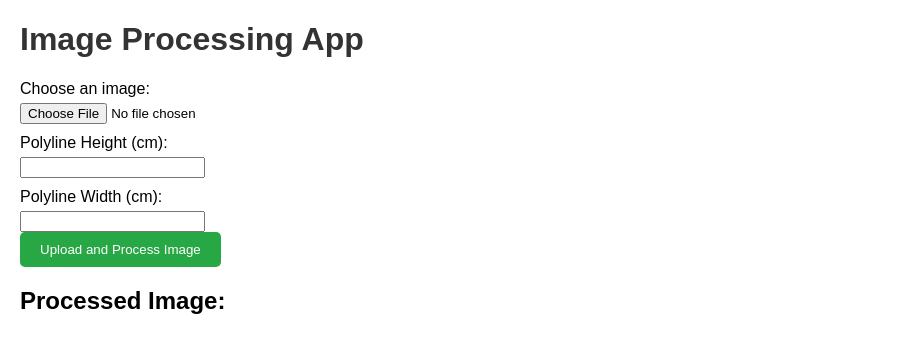
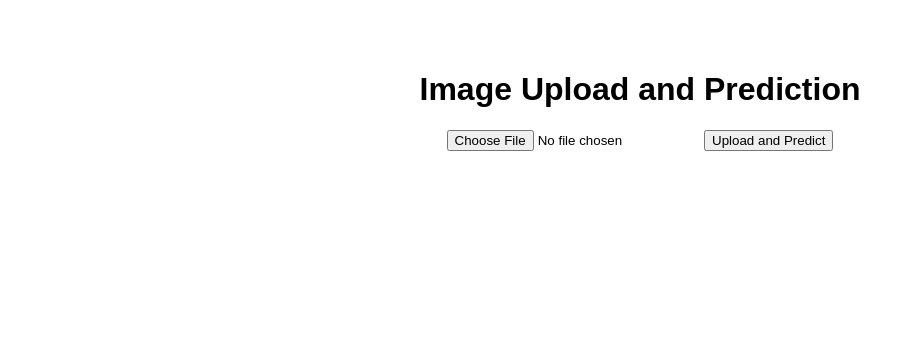
Before and after one commit to Arshdhanani/api-pipe, a Flask app: page / in a window 1280 px wide. Shown: the top 353 px of the page, without its empty margins (0-902 px from the left). Run offline with Flask 3, Linux system fonts and the light colour scheme.

Commit message:
Update index.html

```diff
--- a/templates/index.html
+++ b/templates/index.html
@@ -3,117 +3,84 @@
 <head>
     <meta charset="UTF-8">
     <meta name="viewport" content="width=device-width, initial-scale=1.0">
-    <title>Image Processing App</title>
+    <title>Image Upload and Prediction</title>
     <style>
         body {
             font-family: Arial, sans-serif;
-            margin: 20px;
+            display: flex;
+            flex-direction: column;
+            align-items: center;
+            margin-top: 50px;
         }
-
-        h1 {
-            color: #333;
-        }
-
-        form {
+        #uploadForm {
             margin-bottom: 20px;
         }
-
-        #result {
-            margin-top: 20px;
+        #inputImage, #outputImage {
+            max-width: 500px;
+            max-height: 500px;
+            margin: 10px;
         }
-
-        #result img {
-            max-width: 100%;
-            height: auto;
-            display: none; /* Hide the image initially */
-        }
-
-        button {
-            padding: 10px 20px;
-            border: none;
-            background-color: #28a745;
-            color: white;
-            border-radius: 5px;
-            cursor: pointer;
-        }
-
-        button:disabled {
-            background-color: #ccc;
-            cursor: not-allowed;
-        }
-
-        #error-message {
-            color: red;
-        }
-
-        label {
-            display: block;
-            margin-top: 10px;
-        }
-
-        input[type="file"],
-        input[type="number"] {
-            display: block;
-            margin-top: 5px;
+        #outputImageContainer {
+            display: none;
         }
     </style>
 </head>
 <body>
-    <h1>Image Processing App</h1>
-    <form id="upload-form" enctype="multipart/form-data">
-        <label for="file-input">Choose an image:</label>
-        <input type="file" id="file-input" accept="image/*" required>
-        <label for="polyline-height-cm">Polyline Height (cm):</label>
-        <input type="number" id="polyline-height-cm" name="polyline-height-cm" required>
-        <label for="polyline-width-cm">Polyline Width (cm):</label>
-        <input type="number" id="polyline-width-cm" name="polyline-width-cm" required>
-        <button type="submit">Upload and Process Image</button>
+    <h1>Image Upload and Prediction</h1>
+    <form id="uploadForm">
+        <input type="file" id="imageInput" name="image" accept="image/*" required>
+        <button type="submit">Upload and Predict</button>
     </form>
-    <div id="result">
-        <h2>Processed Image:</h2>
-        <img id="output-image" src="" alt="Processed Image">
-        <div id="error-message"></div>
+    <div>
+        <img id="inputImage" src="#" alt="Input Image" style="display: none;">
+    </div>
+    <div id="outputImageContainer">
+        <h2>Processed Output</h2>
+        <img id="outputImage" src="#" alt="Output Image">
     </div>
     <script>
-        document.addEventListener('DOMContentLoaded', () => {
-            const uploadForm = document.getElementById('upload-form');
-            const fileInput = document.getElementById('file-input');
-            const polylineHeightInput = document.getElementById('polyline-height-cm');
-            const polylineWidthInput = document.getElementById('polyline-width-cm');
-            const outputImage = document.getElementById('output-image');
-            const errorMessage = document.getElementById('error-message');
+        document.getElementById('uploadForm').addEventListener('submit', async function(event) {
+            event.preventDefault();
+            const fileInput = document.getElementById('imageInput');
+            const inputImage = document.getElementById('inputImage');
+            const outputImageContainer = document.getElementById('outputImageContainer');
+            const outputImage = document.getElementById('outputImage');
 
-            uploadForm.addEventListener('submit', async (e) => {
-                e.preventDefault();
+            if (fileInput.files.length === 0) {
+                alert('Please select an image to upload');
+                return;
+            }
 
+            const file = fileInput.files[0];
             const formData = new FormData();
-                formData.append('image', fileInput.files[0]);
-                formData.append('polyline_height_cm', polylineHeightInput.value);
-                formData.append('polyline_width_cm', polylineWidthInput.value);
+            formData.append('image', file);
+
+            // Display the selected input image
+            const reader = new FileReader();
+            reader.onload = function(e) {
+                inputImage.src = e.target.result;
+                inputImage.style.display = 'block';
+            };
+            reader.readAsDataURL(file);
 
             try {
-                    errorMessage.textContent = '';
-                    outputImage.style.display = 'none'; // Hide the image during processing
-
-                    const response = await fetch('/predict', { // Use relative path for flexibility
+                const response = await fetch('/predict', {
                     method: 'POST',
                     body: formData
                 });
 
                 if (!response.ok) {
-                        const errorData = await response.json();
-                        throw new Error(errorData.error || 'Failed to process image');
+                    throw new Error('Network response was not ok');
                 }
 
                 const blob = await response.blob();
-                    const imageUrl = URL.createObjectURL(blob);
-                    outputImage.src = imageUrl;
-                    outputImage.style.display = 'block'; // Show the image
+                const outputImageUrl = URL.createObjectURL(blob);
+                outputImage.src = outputImageUrl;
+                outputImageContainer.style.display = 'block';
             } catch (error) {
-                    console.error('Error:', error);
-                    errorMessage.textContent = error.message || 'Error processing image. Please try again.';
+                console.error('Error during prediction:', error);
+                alert('Failed to process image');
             }
-            });
         });
     </script>
 </body>
```
Lines whose indentation alone changed are shown as unchanged.
